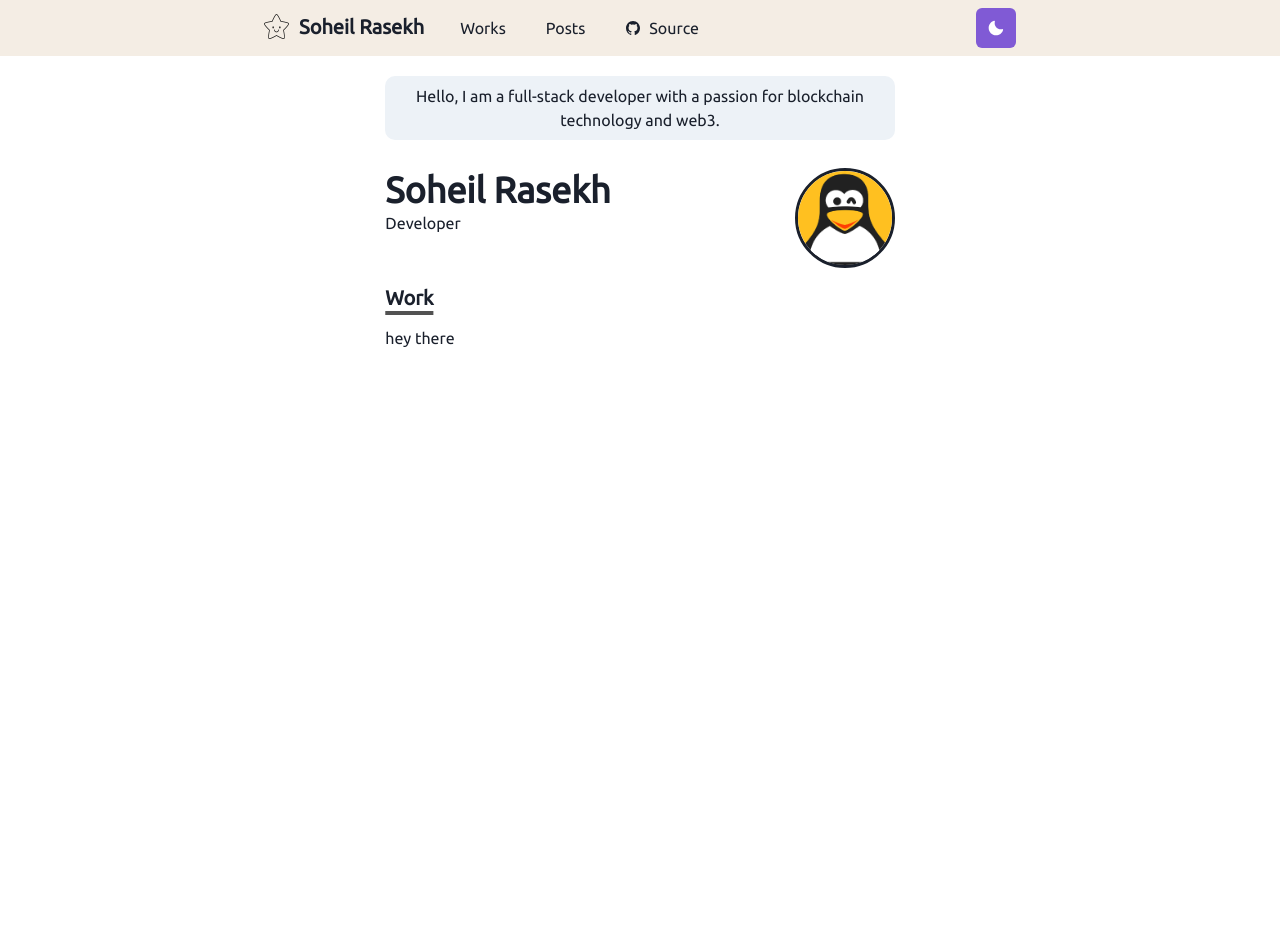
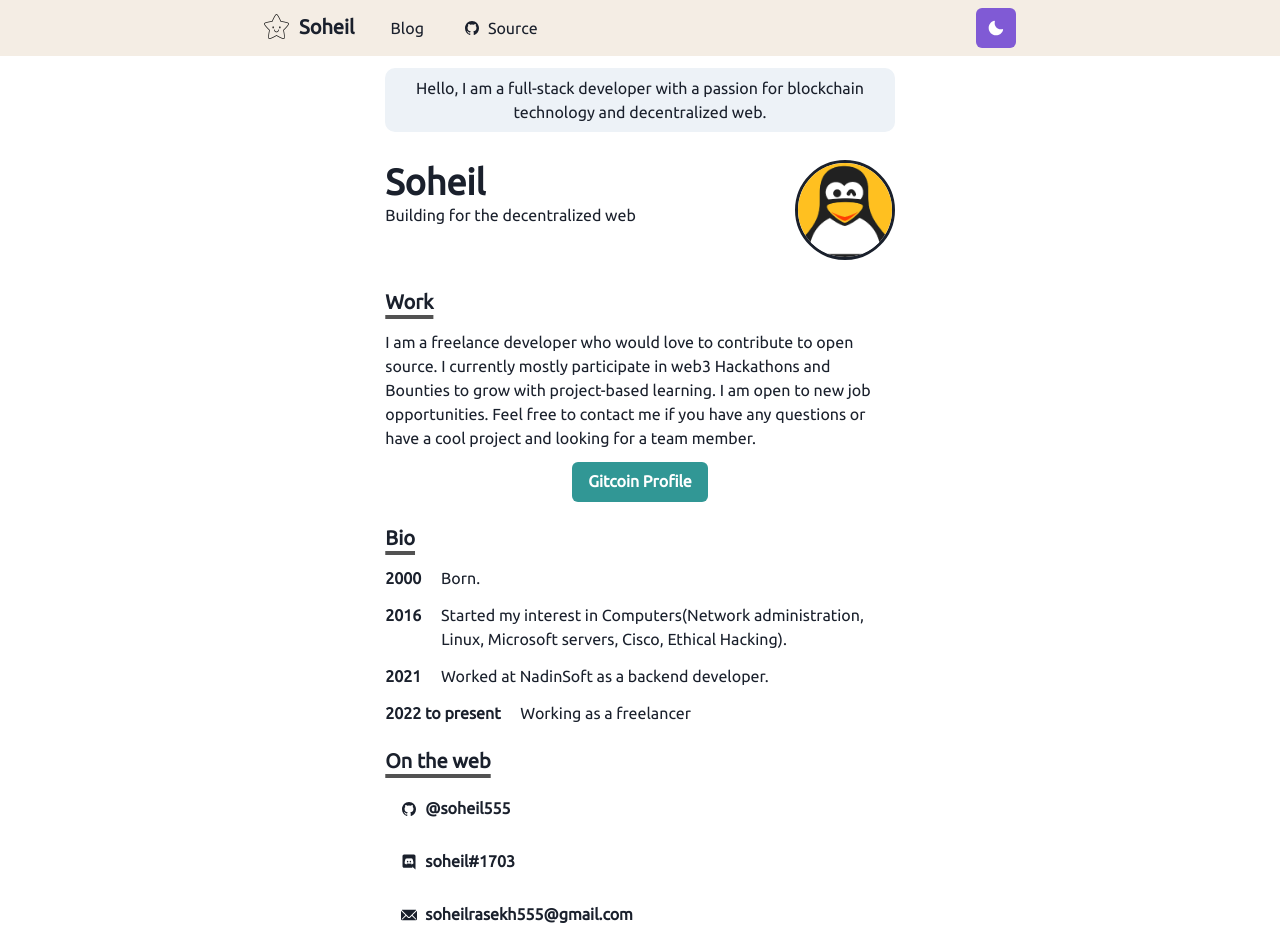
Before and after one commit to soheil555/soheil-homepage, a Next.js app: page / in a window 1280 px wide. Shown: the top 952 px of the page. Before the commit the page ends 800 px from the top, so only its background shows below. Built offline with nearby package versions, Linux system fonts and the light colour scheme.

Commit message:
home page completed

```diff
--- /dev/null
+++ b/components/bio.tsx
@@ -0,0 +1,11 @@
+import styled from "@emotion/styled";
+
+export const BioSection = styled.div`
+  padding-left: 3.5rem;
+  text-indent: -3.5rem;
+`;
+
+export const BioYear = styled.span`
+  font-weight: bold;
+  margin-right: 1rem;
+`;
--- /dev/null
+++ b/components/footer.tsx
@@ -0,0 +1,11 @@
+import { Container, Text, Box } from "@chakra-ui/react";
+
+export default function Footer() {
+  return (
+    <Box textAlign="center">
+      <Text color="gray.400" p={4}>
+        {new Date().getFullYear()} Soheil.
+      </Text>
+    </Box>
+  );
+}
--- a/components/layouts.tsx
+++ b/components/layouts.tsx
@@ -2,6 +2,7 @@ import { ReactNode } from "react";
 import { Box, Container } from "@chakra-ui/react";
 import Head from "next/head";
 import NavBar from "./navbar";
+import Footer from "./footer";
 
 interface Props {
   children: ReactNode;
@@ -12,13 +13,17 @@ export default function Layout({ children, path }: Props) {
   return (
     <Box>
       <Head>
-        <title>Soheil Rasekh - Homepage</title>
+        <title>Soheil - Homepage</title>
         <meta name="viewport" content="initial-scale=1.0, width=device-width" />
       </Head>
 
       <NavBar path={path} />
 
-      <Container maxW="container.md">{children}</Container>
+      <Container pt={12} pb={3} maxW="container.md">
+        {children}
+      </Container>
+
+      <Footer />
     </Box>
   );
 }
--- a/components/logo.tsx
+++ b/components/logo.tsx
@@ -26,7 +26,7 @@ export default function Logo() {
       <a>
         <LogoBox>
           <Image src={logoPath} width={25} height={25} alt="logo" />
-          <Text>Soheil Rasekh</Text>
+          <Text>Soheil</Text>
         </LogoBox>
       </a>
     </Link>
--- a/components/navbar.tsx
+++ b/components/navbar.tsx
@@ -29,12 +29,13 @@ interface LinkItemProps {
 function LinkItem({ href, path, target, children }: LinkItemProps) {
   const isActive = href === path;
   const inactiveColor = useColorModeValue("gray200", "whiteAlpha.900");
+  const activeColor = useColorModeValue("teal.100", "teal.500");
 
   return (
     <NextLink href={href} passHref>
       <Link
         color={isActive ? undefined : inactiveColor}
-        bg={isActive ? "teal.50" : undefined}
+        bg={isActive ? activeColor : undefined}
         p={2}
         target={target}
       >
@@ -50,7 +51,13 @@ interface NavBarProps {
 
 export default function NavBar({ path }: NavBarProps) {
   return (
-    <Box as="nav" width="100%" bg={useColorModeValue("#F4EDE4", "#202023")}>
+    <Box
+      position="fixed"
+      zIndex="1"
+      as="nav"
+      width="100%"
+      bg={useColorModeValue("#F4EDE4", "#202023")}
+    >
       <Container
         p={2}
         maxW="container.md"
@@ -71,12 +78,8 @@ export default function NavBar({ path }: NavBarProps) {
           gap={4}
           flexGrow={1}
         >
-          <LinkItem href="/works" path={path}>
-            Works
-          </LinkItem>
-
-          <LinkItem href="/posts" path={path}>
-            Posts
+          <LinkItem href="/blog" path={path}>
+            Blog
           </LinkItem>
 
           <LinkItem
@@ -106,12 +109,8 @@ export default function NavBar({ path }: NavBarProps) {
                   <MenuItem as={Link}>About</MenuItem>
                 </NextLink>
 
-                <NextLink href="/works">
-                  <MenuItem as={Link}>Works</MenuItem>
-                </NextLink>
-
-                <NextLink href="/posts">
-                  <MenuItem as={Link}>Posts</MenuItem>
+                <NextLink href="/blog">
+                  <MenuItem as={Link}>Blog</MenuItem>
                 </NextLink>
 
                 <Link
--- a/pages/index.tsx
+++ b/pages/index.tsx
@@ -1,7 +1,19 @@
 import type { NextPage } from "next";
 import Image from "next/image";
-import { Container, Box, useColorModeValue, Heading } from "@chakra-ui/react";
+import {
+  Container,
+  Box,
+  useColorModeValue,
+  Heading,
+  Link,
+  Button,
+  VStack,
+  Text,
+} from "@chakra-ui/react";
 import Section from "../components/section";
+import { BioSection, BioYear } from "../components/bio";
+import { IoLogoDiscord, IoLogoGithub } from "react-icons/io5";
+import { EmailIcon } from "@chakra-ui/icons";
 
 const Home: NextPage = () => {
   return (
@@ -14,13 +26,13 @@ const Home: NextPage = () => {
         textAlign="center"
       >
         Hello, I am a full-stack developer with a passion for blockchain
-        technology and web3.
+        technology and decentralized web.
       </Box>
 
       <Box display={{ md: "flex" }} mt={7}>
         <Box flexGrow={1}>
-          <Heading>Soheil Rasekh</Heading>
-          <p>Developer</p>
+          <Heading>Soheil</Heading>
+          <p>Building for the decentralized web</p>
         </Box>
 
         <Box
@@ -50,7 +62,64 @@ const Home: NextPage = () => {
 
       <Section delay={0.1}>
         <Heading variant="section-title">Work</Heading>
-        <p>hey there</p>
+        <Text>
+          I am a freelance developer who would love to contribute to open
+          source. I currently mostly participate in web3 Hackathons and Bounties
+          to grow with project-based learning. I am open to new job
+          opportunities. Feel free to contact me if you have any questions or
+          have a cool project and looking for a team member.
+        </Text>
+
+        <Box display="flex" mt="3" justifyContent="center">
+          <Link href="https://gitcoin.co/soheil555" isExternal>
+            <Button colorScheme="teal">Gitcoin Profile</Button>
+          </Link>
+        </Box>
+      </Section>
+
+      <Section delay={0.2}>
+        <Heading variant="section-title">Bio</Heading>
+        <VStack align="start" spacing={13}>
+          <BioSection>
+            <BioYear>2000</BioYear> Born.
+          </BioSection>
+
+          <BioSection>
+            <BioYear>2016</BioYear> Started my interest in Computers(Network
+            administration, Linux, Microsoft servers, Cisco, Ethical Hacking).
+          </BioSection>
+
+          <BioSection>
+            <BioYear>2021</BioYear> Worked at NadinSoft as a backend developer.
+          </BioSection>
+
+          <BioSection>
+            <BioYear>2022 to present</BioYear> Working as a freelancer
+          </BioSection>
+        </VStack>
+      </Section>
+
+      <Section delay={0.3}>
+        <Heading variant="section-title">On the web</Heading>
+        <VStack align="start" spacing={13}>
+          <Link href="https://www.github.com/soheil555" isExternal>
+            <Button variant="ghost" leftIcon={<IoLogoGithub />}>
+              @soheil555
+            </Button>
+          </Link>
+
+          <Link href="https://discord.com/users/soheil#1703" isExternal>
+            <Button variant="ghost" leftIcon={<IoLogoDiscord />}>
+              soheil#1703
+            </Button>
+          </Link>
+
+          <Link href="mailto:soheilrasekh555@gmail.com" isExternal>
+            <Button variant="ghost" leftIcon={<EmailIcon />}>
+              soheilrasekh555@gmail.com
+            </Button>
+          </Link>
+        </VStack>
       </Section>
     </Container>
   );
--- a/theme.ts
+++ b/theme.ts
@@ -14,7 +14,7 @@ const components = {
         textUnderlineOffset: 6,
         textDecorationColor: "#525252",
         textDecorationThickness: 4,
-        marginTop: 3,
+        marginTop: 6,
         marginBottom: 4,
       },
     },
```
Also changed, not shown: pages/blog.tsx (added, +31 -0 lines), public/images/under-construction.png (added).
